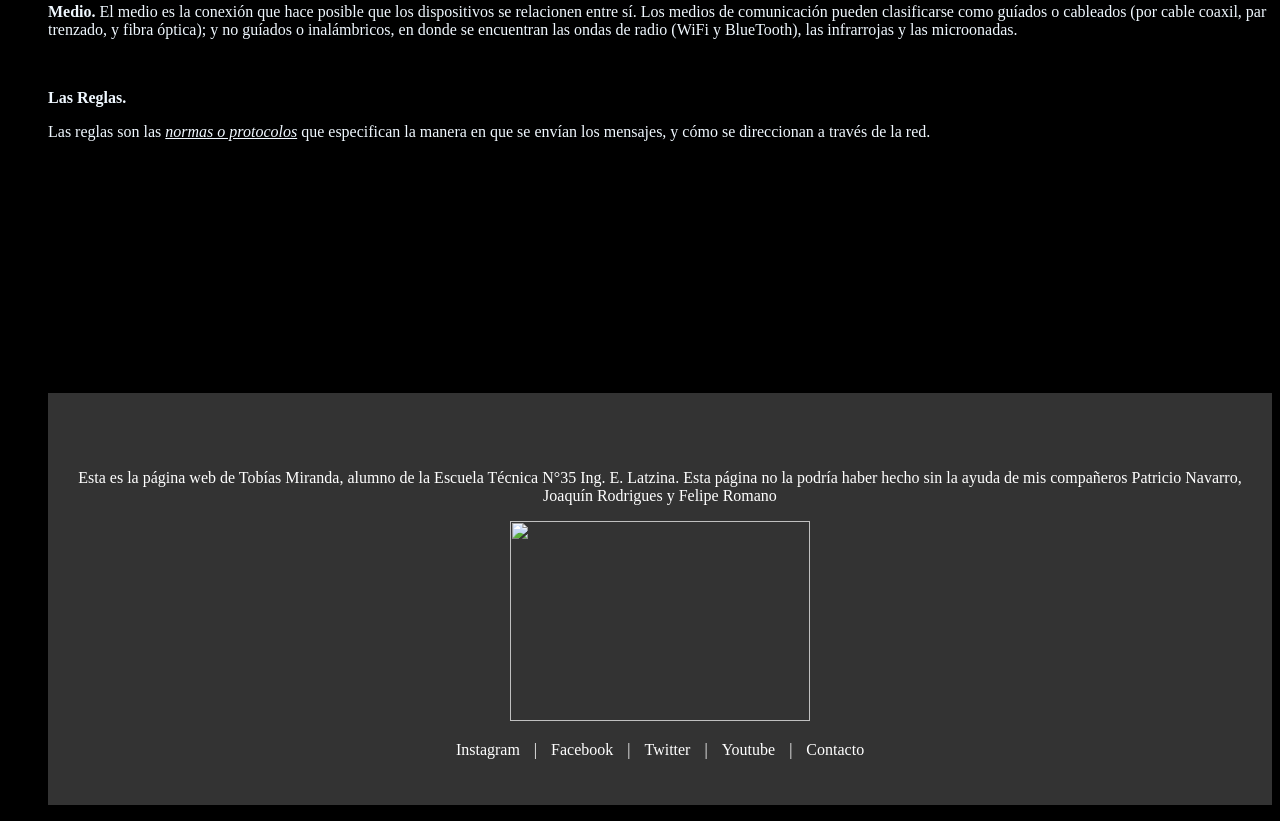
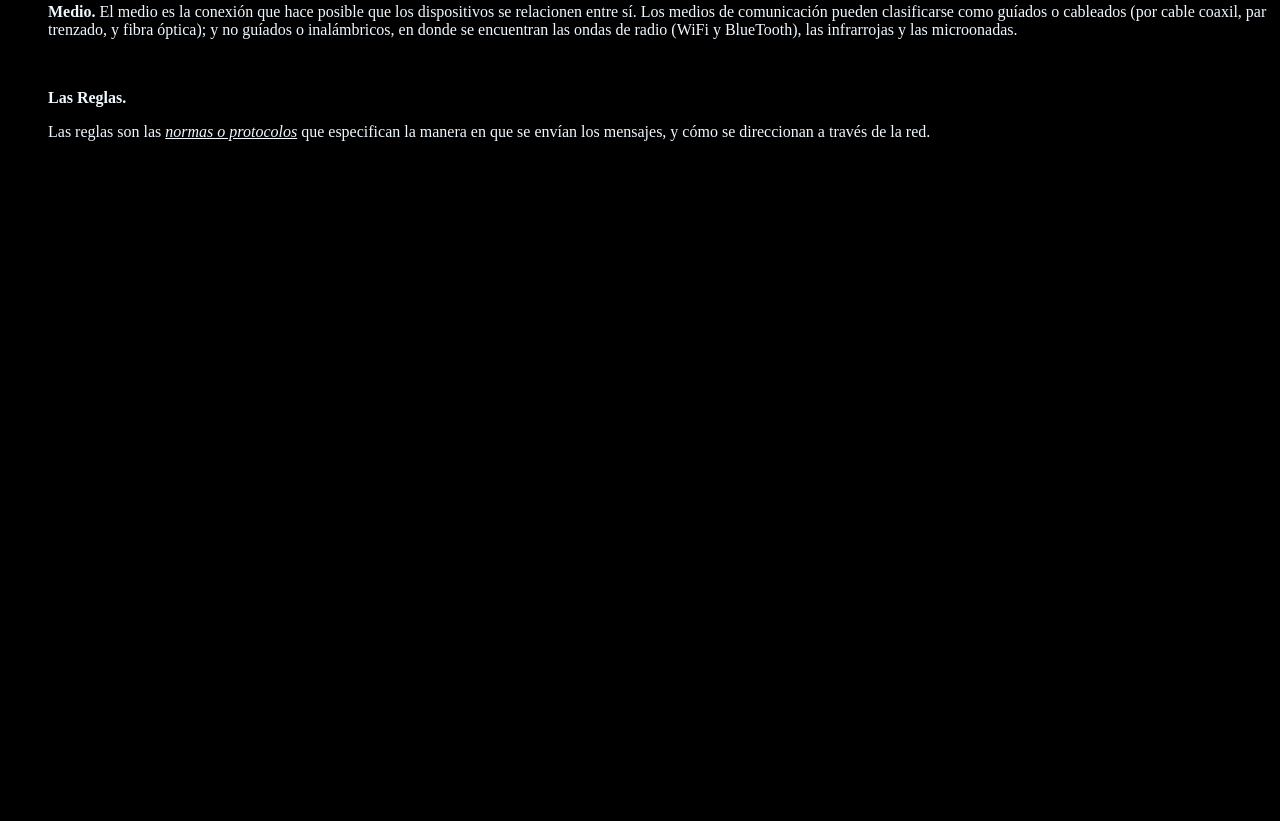
Before and after one commit to Chariiiii/laboratorio1, a plain HTML site: page Nueva carpeta/main2.html in a window 1280 px wide. Shown: the part 477-1298 px from the top of the page. After the commit the page ends 800 px from the top, so only its background shows below. Drawn offline with Linux system fonts and the light colour scheme.

Commit message:
Update main2.html

```diff
--- a/Nueva carpeta/main2.html
+++ b/Nueva carpeta/main2.html
@@ -43,18 +43,5 @@
         (WiFi y BlueTooth), las infrarrojas y las microonadas.</p><br>
     <p><b>Las Reglas.</b></p> Las reglas son las <em><u>normas o protocolos</u></em> que especifican la manera en que se envían los
     mensajes, y cómo se direccionan a través de la red.
-<br><br><br><br><br><br><br><br><br><br><br><br><br><br><br>
-<footer>
-    <p> Esta es la página web de Tobías Miranda, alumno de la Escuela Técnica N°35 Ing. E. Latzina. Esta página no la podría haber hecho sin la ayuda de mis compañeros Patricio Navarro, Joaquín Rodrigues y Felipe Romano</p>
-    <img class="imagenfooter" src="../Presentación/img/WhatsApp Image 2023-09-11 at 14.19.22.jpeg" alt="">
-    <p>
-        <a href="file:///C:/Users/Tobias/Documents/Visual%20Studio%20Code/HTML/Presentaci%C3%B3n/Presentaci%C3%B3n.html">Instagram</a> |
-        <a href="file:///C:/Users/Tobias/Documents/Visual%20Studio%20Code/HTML/Presentaci%C3%B3n/Presentaci%C3%B3n.html">Facebook</a> |
-        <a href="file:///C:/Users/Tobias/Documents/Visual%20Studio%20Code/HTML/Presentaci%C3%B3n/Presentaci%C3%B3n.html">Twitter</a> |
-        <a href="file:///C:/Users/Tobias/Documents/Visual%20Studio%20Code/HTML/Presentaci%C3%B3n/Presentaci%C3%B3n.html">Youtube</a> |
-        <a href="file:///C:/Users/Tobias/Documents/Visual%20Studio%20Code/HTML/Presentaci%C3%B3n/contacto.html">Contacto</a>
-    </p>
-</footer>
-</ul>
 </body>
 </html>
```
